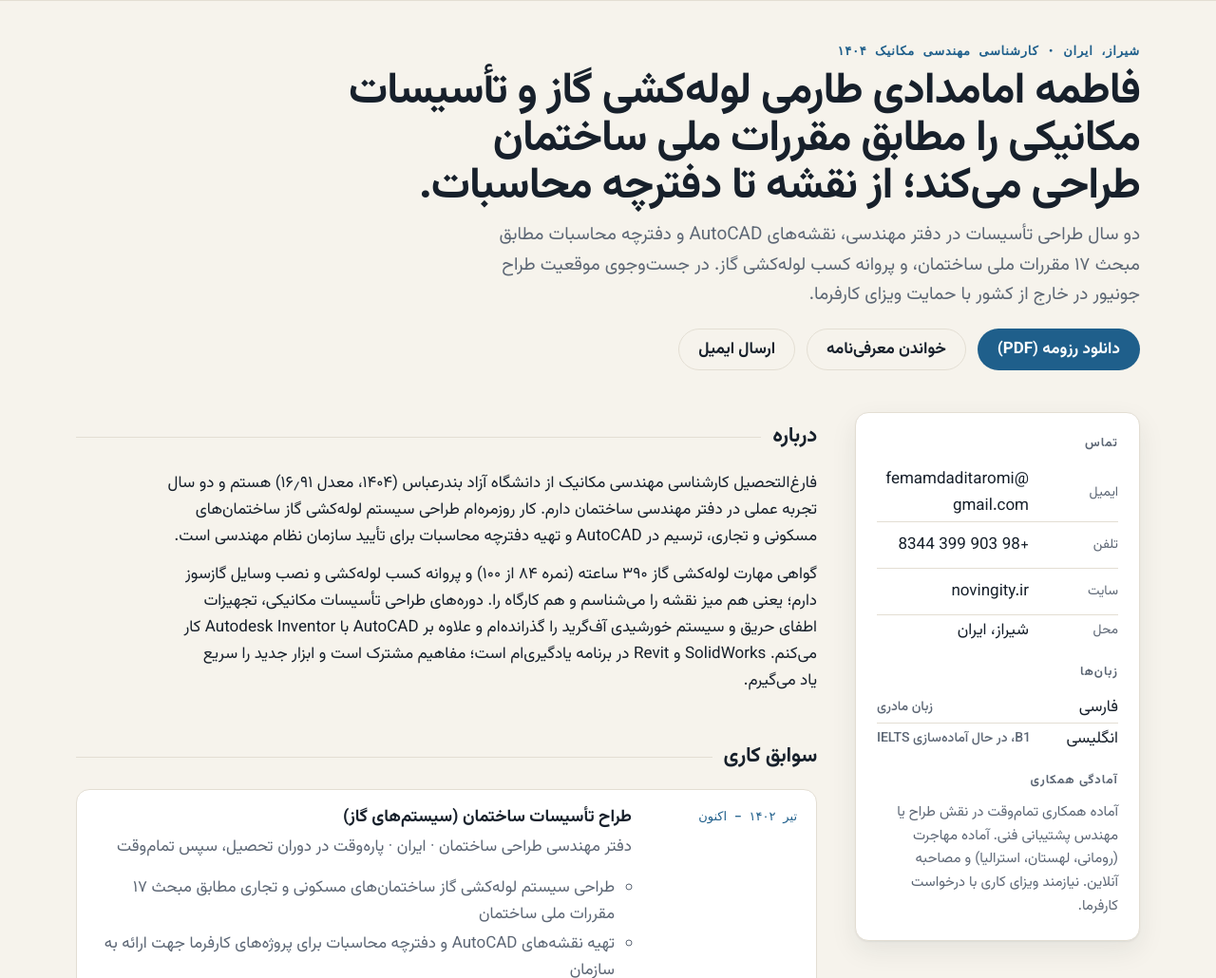
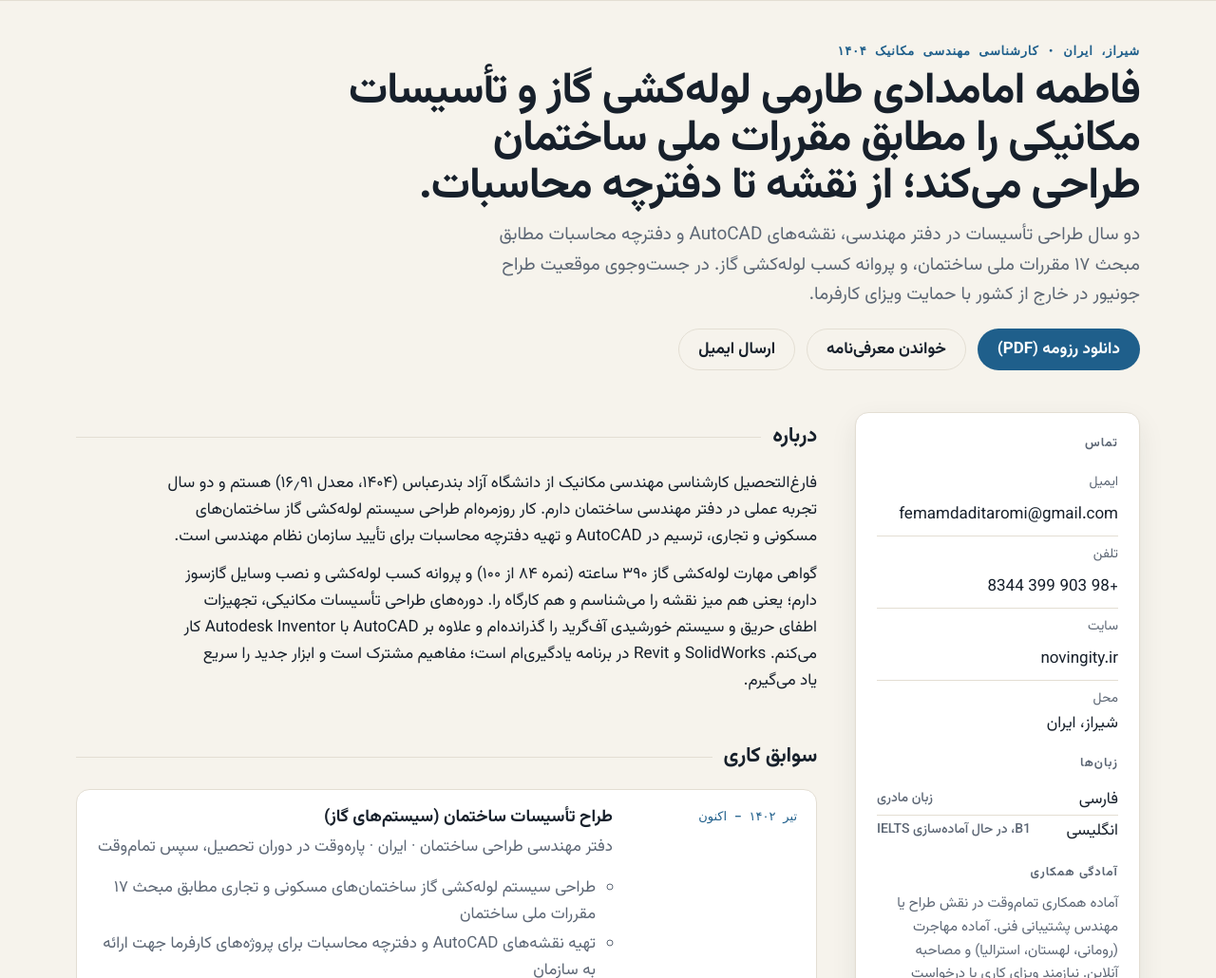
Before and after one commit to mahditaromi2010-lab/fatemeh.taromi, a plain HTML site: page fa/index.html in a window 1280 px wide. Shown: the part 70-1100 px from the top of the page at 95% size. Drawn offline with Linux system fonts and the light colour scheme.

Commit message:
Fix contact column wrapping and date column width
Co-Authored-By: Claude Sonnet 5.5 <noreply@anthropic.com>
Claude-Session: https://claude.ai/code/session_013FvDJNq6Gzj9dFhovnm5E5

```diff
--- a/style.css
+++ b/style.css
@@ -38,9 +38,11 @@ aside h2{margin:0 0 10px;font-size:13px;letter-spacing:.08em;text-transform:uppe
 aside ul{list-style:none;margin:0 0 18px;padding:0}
 aside li{display:flex;gap:10px;align-items:center;padding:2px 0;border-bottom:1px solid var(--line)}
 aside li:last-child{border:0}
-aside li a{color:var(--ink);text-decoration:none;min-height:44px;padding:0;display:inline-flex;align-items:center;word-break:break-all}
+aside li a{color:var(--ink);text-decoration:none;min-height:44px;padding:0;display:inline-flex;align-items:center;overflow-wrap:anywhere}
 aside li a:hover{color:var(--accent)}
 aside .k{color:var(--muted);min-width:84px;font-size:14px;padding-top:2px}
+aside li:has(.k){flex-direction:column;align-items:flex-start;gap:0;padding:8px 0 0}
+aside li:has(.k) .k{padding:0}
 .lvl{display:flex;justify-content:space-between;gap:8px}
 .lvl b{font-weight:500;color:var(--muted);font-size:14px}
 section.block{padding:8px 0 28px}
@@ -82,7 +84,7 @@ section.block h2::after{content:"";flex:1;height:1px;background:var(--line)}
 @media (min-width:860px){
   .layout{grid-template-columns:300px 1fr;gap:40px}
   aside{position:sticky;top:84px;align-self:start}
-  .job{grid-template-columns:150px 1fr}
+  .job{grid-template-columns:170px 1fr}
   .job .when{grid-row:1/span 3}
 }
 @keyframes rise{from{opacity:0;transform:translateY(8px)}to{opacity:1;transform:none}}
```
